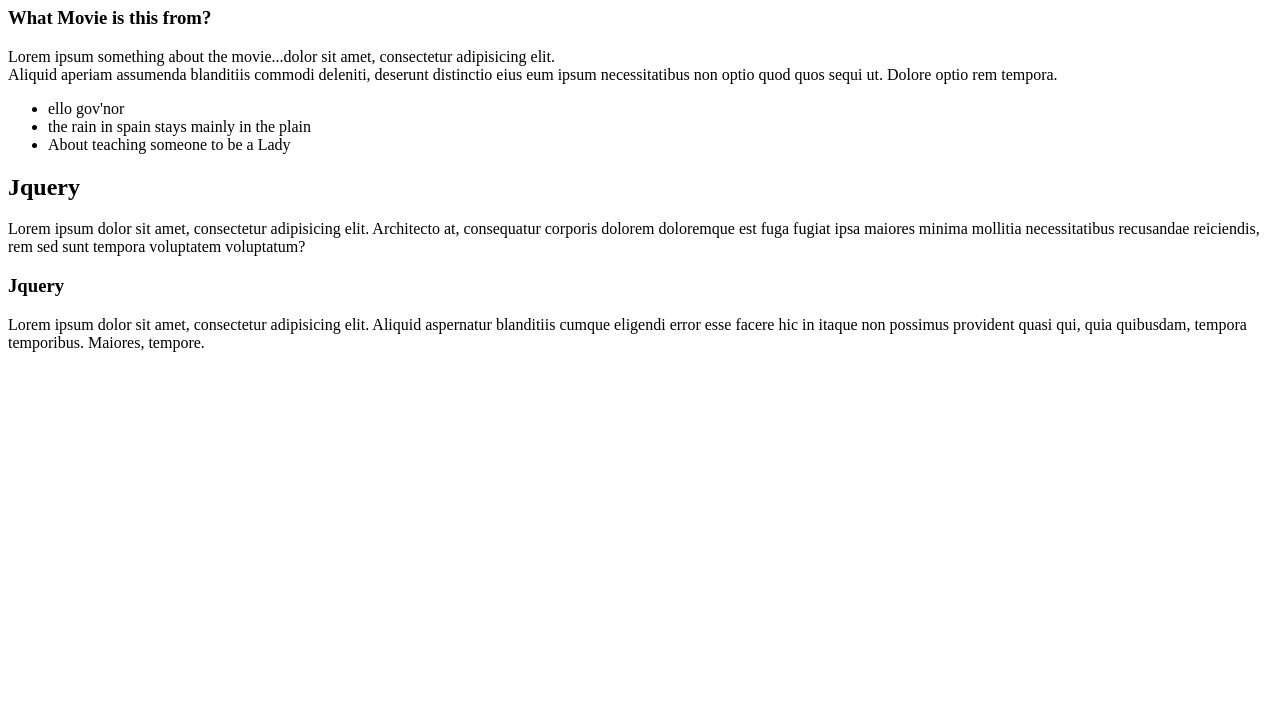
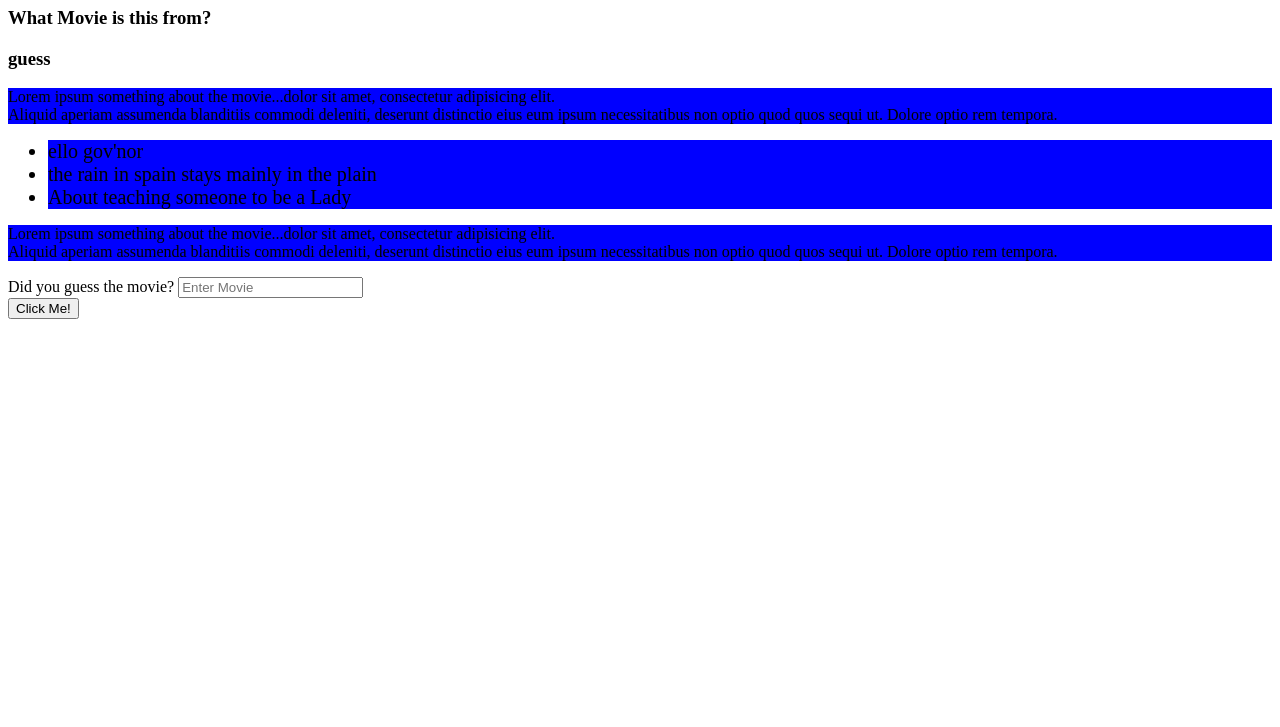
Before and after one commit to emihhorn/codeup-web-exercises, a plain HTML site: page jquery_exercises.html in a window 1280 px wide. Shown: the part 73-800 px from the top of the page. Drawn offline with Linux system fonts and the light colour scheme.

Commit message:
completed exercises

```diff
--- a/jquery_exercises.html
+++ b/jquery_exercises.html
@@ -2,25 +2,35 @@
 <html lang="en">
 <head>
     <meta charset="UTF-8">
+
+
     <title>jQuery exercises</title>
 </head>
 <body>
 
-    <h1 id= "title" class="codeup">Do you know...</h1>
-    <h3 id="aHeader" class="fancyText">What Movie is this from?</h3>
+    <h1 id= "first-heading" class="codeup">Do you know...</h1>
+    <h3 id="second-heading" class="codeup">What Movie is this from?</h3>
+    <h3 id="codeup" class="up">guess</h3>
     <div>
     <p id="movieStatement">Lorem ipsum something about the movie...dolor sit amet, consectetur adipisicing elit.<br> Aliquid aperiam assumenda blanditiis commodi deleniti, deserunt distinctio eius eum ipsum necessitatibus non optio quod quos sequi ut. Dolore optio rem tempora.</p>
     </div>
     <ul id="container">
-         <li>ello gov'nor</li>
+         <li class="codeup">ello gov'nor</li>
         <li>the rain in spain stays mainly in the plain</li>
         <li>About teaching someone to be a Lady</li>
      </ul>
-<h2>Jquery</h2>
-<p>Lorem ipsum dolor sit amet, consectetur adipisicing elit. Architecto at, consequatur corporis dolorem doloremque est fuga fugiat ipsa maiores minima mollitia necessitatibus recusandae reiciendis, rem sed sunt tempora voluptatem voluptatum?</p>
+    <div class="codeup">
+        <p id="moreStatement">Lorem ipsum something about the movie...dolor sit amet, consectetur adipisicing elit.<br> Aliquid aperiam assumenda blanditiis commodi deleniti, deserunt distinctio eius eum ipsum necessitatibus non optio quod quos sequi ut. Dolore optio rem tempora.</p>
+    </div>
 
-<h3>Jquery</h3>
-<p>Lorem ipsum dolor sit amet, consectetur adipisicing elit. Aliquid aspernatur blanditiis cumque eligendi error esse facere hic in itaque non possimus provident quasi qui, quia quibusdam, tempora temporibus. Maiores, tempore.</p>
+
+    <form name="aForm" action="">
+        <div>
+            <label for="textBox">Did you guess the movie?</label>
+            <input id="textBox" name="text" type="text" placeholder="Enter Movie">
+        </div>
+    </form>
+    <button id="button">Click Me!</button>
 
 <script src="js/jquery-3.5.1.js"></script>
 <script src="js/jquery_exercises.js"></script>
--- a/js/jquery_exercises.js
+++ b/js/jquery_exercises.js
@@ -1,3 +1,31 @@
+"use strict"
+
 $(document).ready(function (){
-    alert("Hey from JQuery.")
+    alert("Can you guess the name of this Movie?")
 })
+
+// $('.codeup').css('border', '1px solid red');
+//
+// $('li').css('font-size', '20px');
+
+// alert($("first-heading").html("text"));
+//
+// alert($("second-heading").html("text"));
+
+// alert(document.getElementById("first-heading".innerHTML));
+// alert($("second-heading").html())
+
+$("li").css("font-size", "20px");
+
+// $("h1").css("background-color", "blue");
+// $("p").css("background-color", "pink");
+// $("li").css("background-color", "teal");
+
+
+// alert($('h1').html());//or .text
+
+$("h1").each(function (){
+    alert($(this).html())
+});
+
+$('h1, p, li').css({"background-color": "blue"});
```
